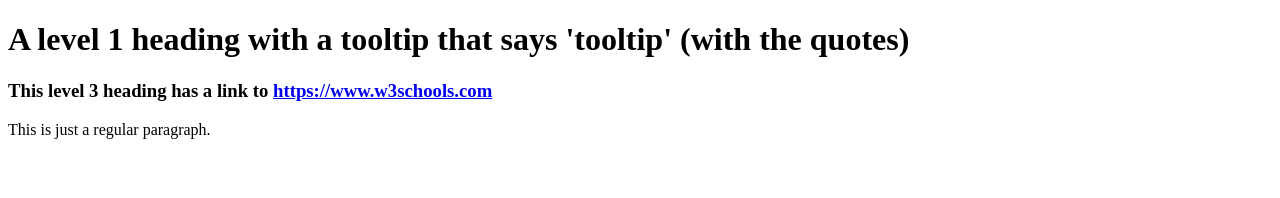
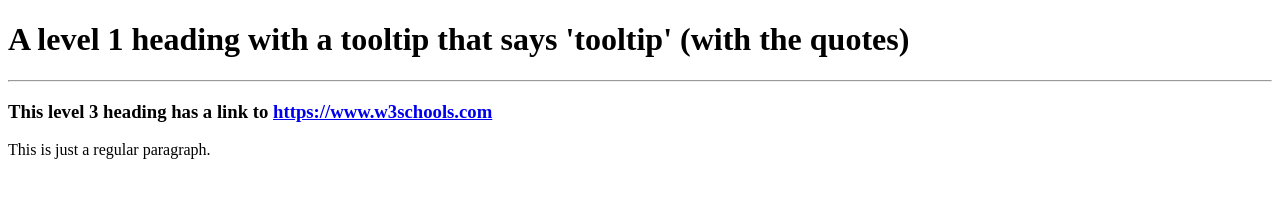
Before and after one commit to Vivek6996/2022-s1-wdc-prac1, a plain HTML site: page prac1/task2-5.html in a window 1280 px wide. Drawn offline with Linux system fonts and the light colour scheme.

Commit message:
updated 2.4 and 2.5

```diff
--- a/prac1/task2-5.html
+++ b/prac1/task2-5.html
@@ -1,14 +1,13 @@
 <!DOCTYPE html>
 <html>
     <head>
-        <title>
-
-        </title>
+        <title>This page definitely has a title</title>
     </head>
 
     <body>
 
         <h1>A level 1 heading with a tooltip that says 'tooltip' (with the quotes)</h1>
+        <hr>
         <h3>This level 3 heading has a link to <a href="https://www.w3schools.com"> https://www.w3schools.com </a></h3>
         <p>This is just a regular paragraph.</p>
 
```
